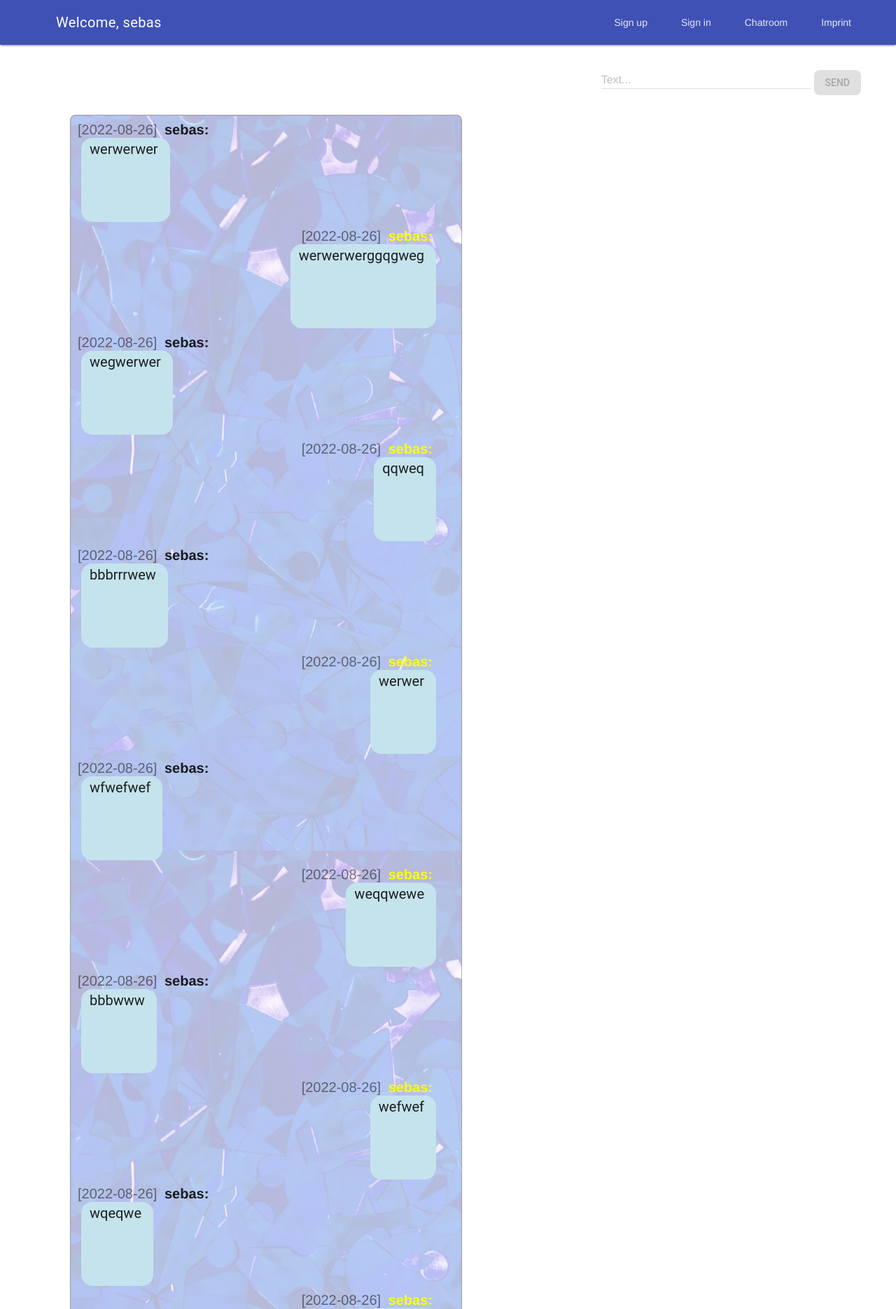
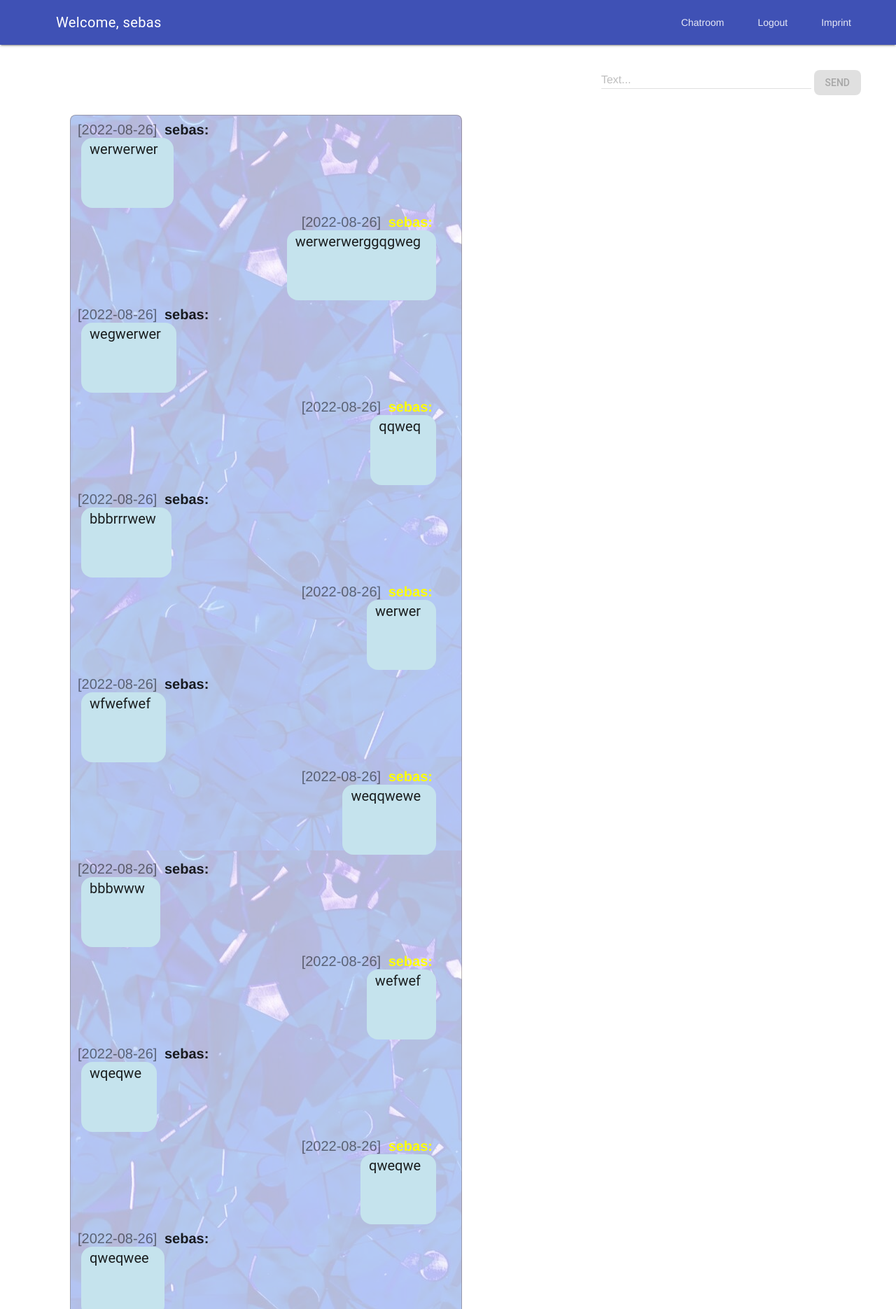
Before and after one commit to SebSeitz/Django-ChatApp, a Django app: page /chat/ in a window 1280 px wide. Shown: the top 1870 px of the page at 70% size. Run offline with Django 4.2, Linux system fonts and the light colour scheme; a user stored in the database is signed in; data comes from the database, SQL or seed files in the repository; both versions use the stored data as it was after the commit.

Commit message:
added logout and changed links

```diff
--- a/first_django_app/chat/views.py
+++ b/first_django_app/chat/views.py
@@ -3,7 +3,7 @@ from django.http import HttpResponseRedirect
 from .models import Chat, Message
 from django.shortcuts import render, redirect
 from django.contrib import messages
-from django.contrib.auth import authenticate, login
+from django.contrib.auth import authenticate, login, logout
 from django.contrib.auth.models import User, auth
 from django.contrib.auth.decorators import login_required
 from django.http import JsonResponse
@@ -56,3 +56,9 @@ def register_user(request):
 
    else:
           return render(request, 'auth/register.html')
+
+
+
+def logout_view(request):
+   logout(request)
+   return HttpResponseRedirect('/register/')
--- a/first_django_app/first_django_app/urls.py
+++ b/first_django_app/first_django_app/urls.py
@@ -17,11 +17,12 @@ Including another URLconf
 from django.contrib import admin
 from django.urls import path
 
-from chat.views import index, login_view, register_user
+from chat.views import index, login_view, register_user, logout_view
 
 urlpatterns = [
     path('admin/', admin.site.urls),
     path('chat/', index),
     path('login/', login_view),
     path('register/', register_user),
+    path('logout/', logout_view),
 ]
--- a/first_django_app/static/css/style.css
+++ b/first_django_app/static/css/style.css
@@ -67,17 +67,17 @@
     background-color: rgb(197, 227, 237);
     margin-left: 5px;
     max-width: 40vw;
-    height: 120px;
-    overflow-wrap: break-word !important;
+    min-height: 100px;
 }
 
 .mdl-chip__text{
     font-size: 20px;
     max-width: 40vw;
     height: 120px;
-    flex-wrap: wrap !important;
     display: flex !important;
-    overflow-wrap: break-word !important;
+    white-space: pre-wrap !important;
+    word-break: break-all;
+
 }
 
 span{
--- a/first_django_app/templates/base.html
+++ b/first_django_app/templates/base.html
@@ -34,9 +34,13 @@
             <div class="mdl-layout-spacer"></div>
             <!-- Navigation. We hide it in small screens. -->
             <nav class="mdl-navigation mdl-layout--large-screen-only">
+                {% if request.user.is_authenticated %}
+                <a class="mdl-navigation__link" href="../chat">Chatroom</a>
+                <a class="mdl-navigation__link" href="../logout">Logout</a>
+                {% else %}
                 <a class="mdl-navigation__link" href="../register">Sign up</a>
                 <a class="mdl-navigation__link" href="../login">Sign in</a>
-                <a class="mdl-navigation__link" href="../chat">Chatroom</a>
+                {% endif %}
                 <a class="mdl-navigation__link" href="">Imprint</a>
             </nav>
         </div>
@@ -44,9 +48,13 @@
     <div class="mdl-layout__drawer">
         <span class="mdl-layout-title">Chatroom</span>
         <nav class="mdl-navigation">
+            {% if request.user.is_authenticated %}
+            <a class="mdl-navigation__link" href="../chat">Chatroom</a>
+            <a class="mdl-navigation__link" href="../logout">Logout</a>
+            {% else %}
             <a class="mdl-navigation__link" href="../register">Sign up</a>
             <a class="mdl-navigation__link" href="/login">Sign in</a>
-            <a class="mdl-navigation__link" href="../chat">Chatroom</a>
+            {% endif %}
             <a class="mdl-navigation__link" href="">Imprint</a>
         </nav>
     </div>
```
Also changed, not shown: first_django_app/db.sqlite3.
